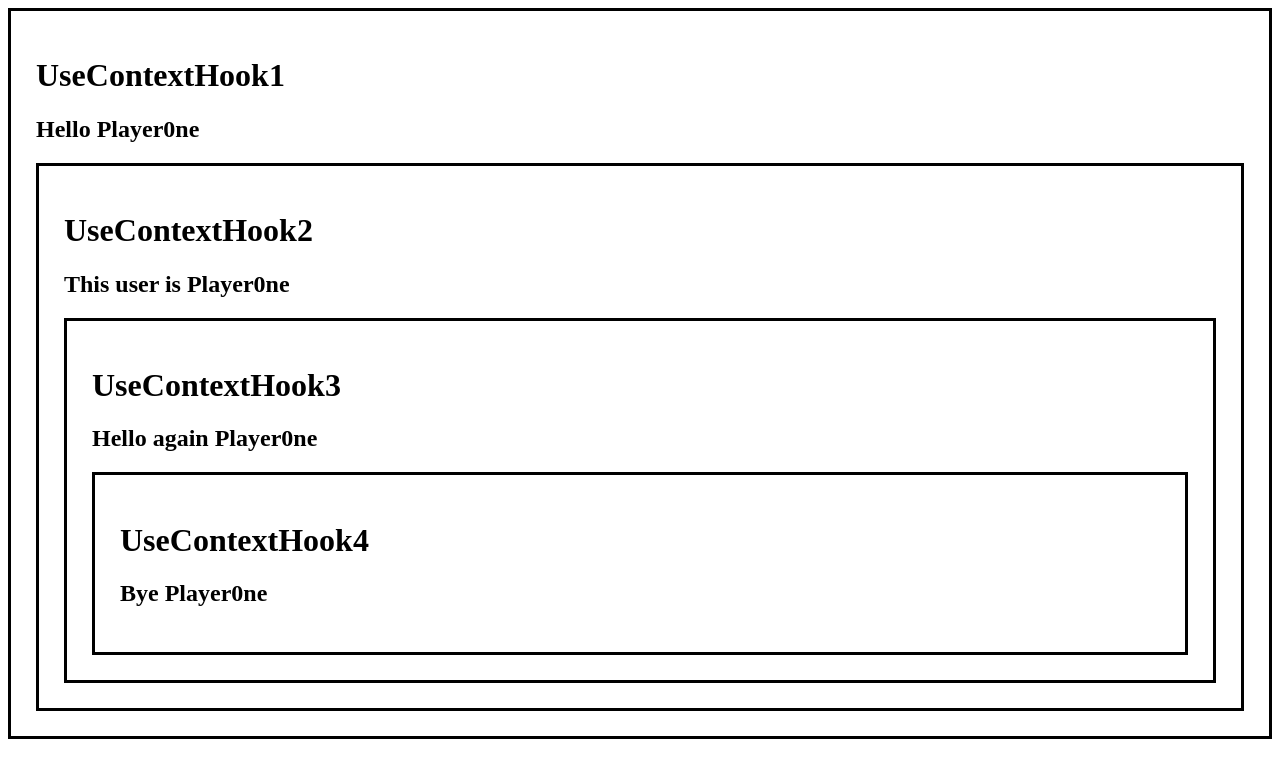
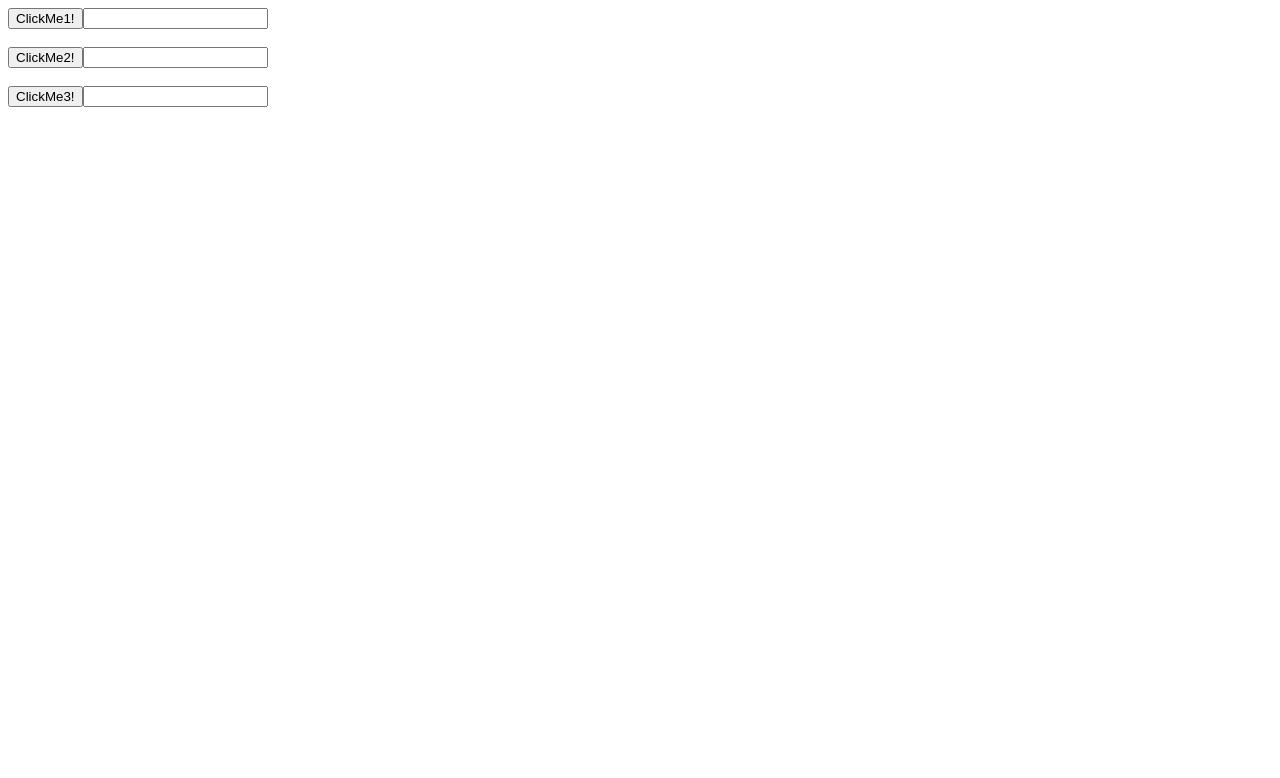
Before and after one commit to playerwave/Reactjs-brocode-fullcourse, a React (Vite) app: page / in a window 1280 px wide. Shown: the top 778 px of the page. Built offline with nearby package versions, Linux system fonts and the light colour scheme.

Commit message:
useRefHook

```diff
--- a/src/App.jsx
+++ b/src/App.jsx
@@ -1,11 +1,9 @@
-import UseContextHook1 from "./UseContextHook1";
-import UseContextHook3 from "./UseContextHook3";
-import UseContextHook4 from "./UseContextHook4";
+import UseRef from "./UseRef";
 
 function App() {
   return (
     <>
-      <UseContextHook1 />
+      <UseRef />
     </>
   );
 }
--- /dev/null
+++ b/src/UseRef.jsx
@@ -0,0 +1,51 @@
+import React, { useEffect, useRef, useState } from "react";
+
+function UseRef() {
+  const inputRef1 = useRef(null);
+  const inputRef2 = useRef(null);
+  const inputRef3 = useRef(null);
+
+  useEffect(() => {
+    console.log("Component Render");
+  });
+
+  function handleClick1() {
+    inputRef1.current.focus();
+    inputRef1.current.style.backgroundColor = "yellow";
+    inputRef2.current.style.backgroundColor = "";
+    inputRef3.current.style.backgroundColor = "";
+  }
+
+  function handleClick2() {
+    inputRef2.current.focus();
+    inputRef1.current.style.backgroundColor = "";
+    inputRef2.current.style.backgroundColor = "yellow";
+    inputRef3.current.style.backgroundColor = "";
+  }
+
+  function handleClick3() {
+    inputRef3.current.focus();
+    inputRef1.current.style.backgroundColor = "";
+    inputRef2.current.style.backgroundColor = "";
+    inputRef3.current.style.backgroundColor = "yellow";
+  }
+
+  return (
+    <div>
+      <button onClick={handleClick1}>ClickMe1!</button>
+      <input ref={inputRef1} />
+      <br />
+      <br />
+
+      <button onClick={handleClick2}>ClickMe2!</button>
+      <input ref={inputRef2} />
+      <br />
+      <br />
+
+      <button onClick={handleClick3}>ClickMe3!</button>
+      <input ref={inputRef3} />
+    </div>
+  );
+}
+
+export default UseRef;
```
